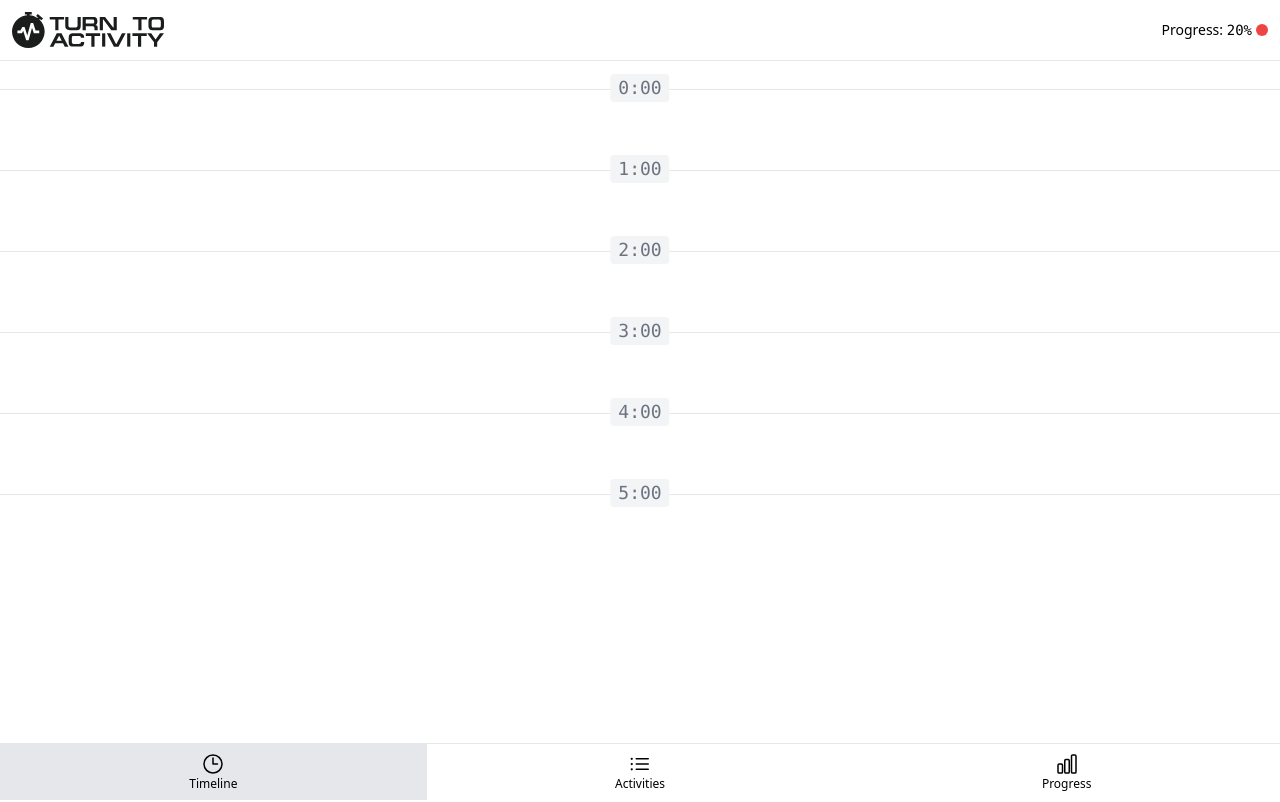
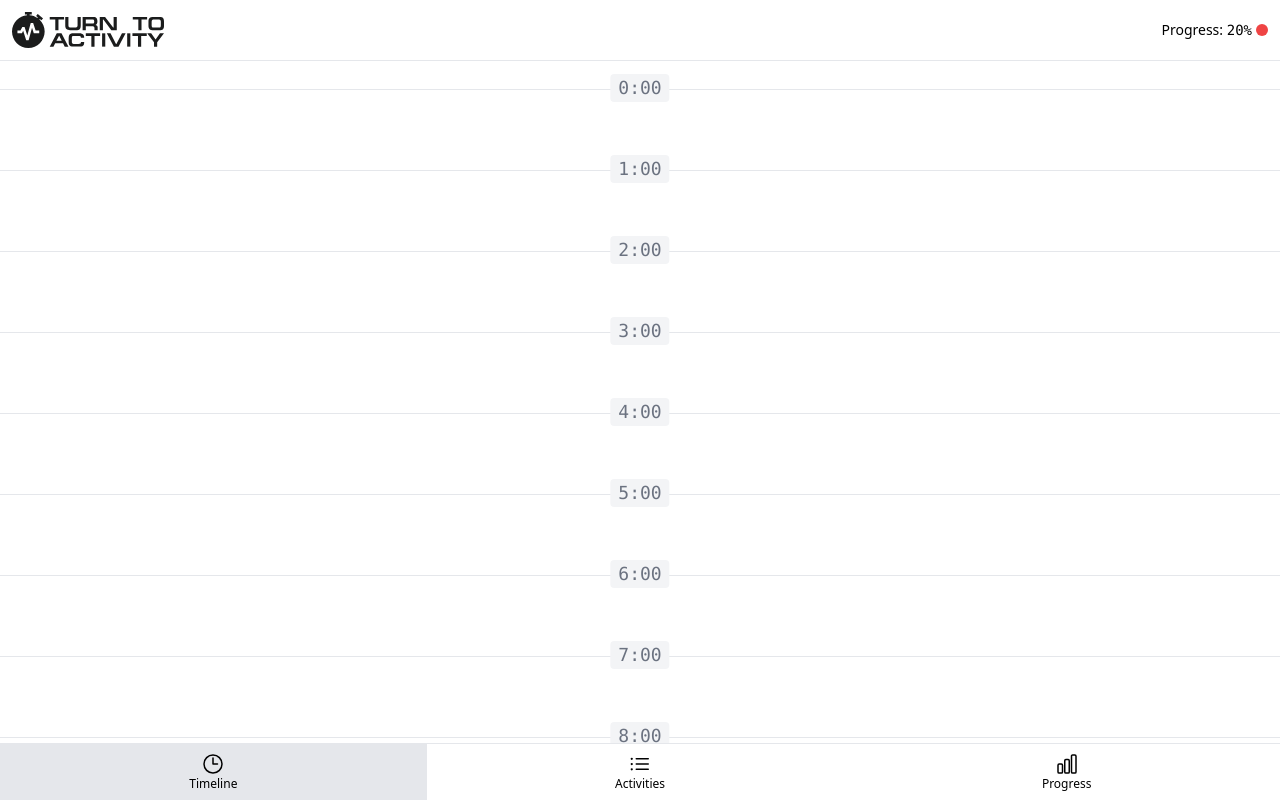
Before and after one commit to aleksdsgn/turntoactivity, a Vue app: page /#timeline in a window 1280 px wide. Shown: the top 802 px of the page. Built offline with nearby package versions, Linux system fonts and the light colour scheme.

Commit message:
feat: create generating timeline data

```diff
--- a/src/constants.js
+++ b/src/constants.js
@@ -4,6 +4,8 @@
 export const PAGE_ACTIVITIES = 'activities';
 export const PAGE_PROGRESS = 'progress';
 
+export const HOURS_IN_DAY = 24;
+
 export const NAV_ITEMS = {
   [PAGE_TIMELINE]: ClockIcon,
   [PAGE_ACTIVITIES]: ListBulletIcon,
--- a/src/functions.js
+++ b/src/functions.js
@@ -1,4 +1,9 @@
-import { PAGE_TIMELINE, PAGE_ACTIVITIES, PAGE_PROGRESS } from './constants';
+import {
+  PAGE_TIMELINE,
+  PAGE_ACTIVITIES,
+  PAGE_PROGRESS,
+  HOURS_IN_DAY,
+} from './constants';
 
 export function normalizePageHash() {
   const hash = window.location.hash.slice(1)
@@ -10,3 +15,14 @@
 
   return PAGE_TIMELINE
 };
+
+// генерация данных временной шкалы
+export function generateTimeLineItems() {
+  const timelineItems = []
+
+  for (let hour = 0; hour < HOURS_IN_DAY; hour++) {
+    timelineItems.push({ hour })
+  }
+
+  return timelineItems
+};
--- a/src/pages/TheTimeline.vue
+++ b/src/pages/TheTimeline.vue
@@ -1,16 +1,23 @@
+<script setup>
+import { generateTimeLineItems } from '../functions';
+
+// данные временной шкалы
+const timelineItems = generateTimeLineItems();
+</script>
+
 <template>
   <div class="mt-7">
     <ul>
       <li
-        v-for="i in [0, 1, 2, 3, 4, 5]"
-        :key="i"
+        v-for="{ hour } in timelineItems"
+        :key="hour"
         class="relative flex flex-col gap-2 border-t border-gray-200 py-10 px-4"
       >
         <a
           href="#"
           class="absolute -top-4 left-1/2 -translate-x-1/2 rounded bg-gray-100 px-2 font-mono text-lg text-gray-500"
         >
-          {{ i }}:00
+          {{ hour }}:00
         </a>
       </li>
     </ul>
```
